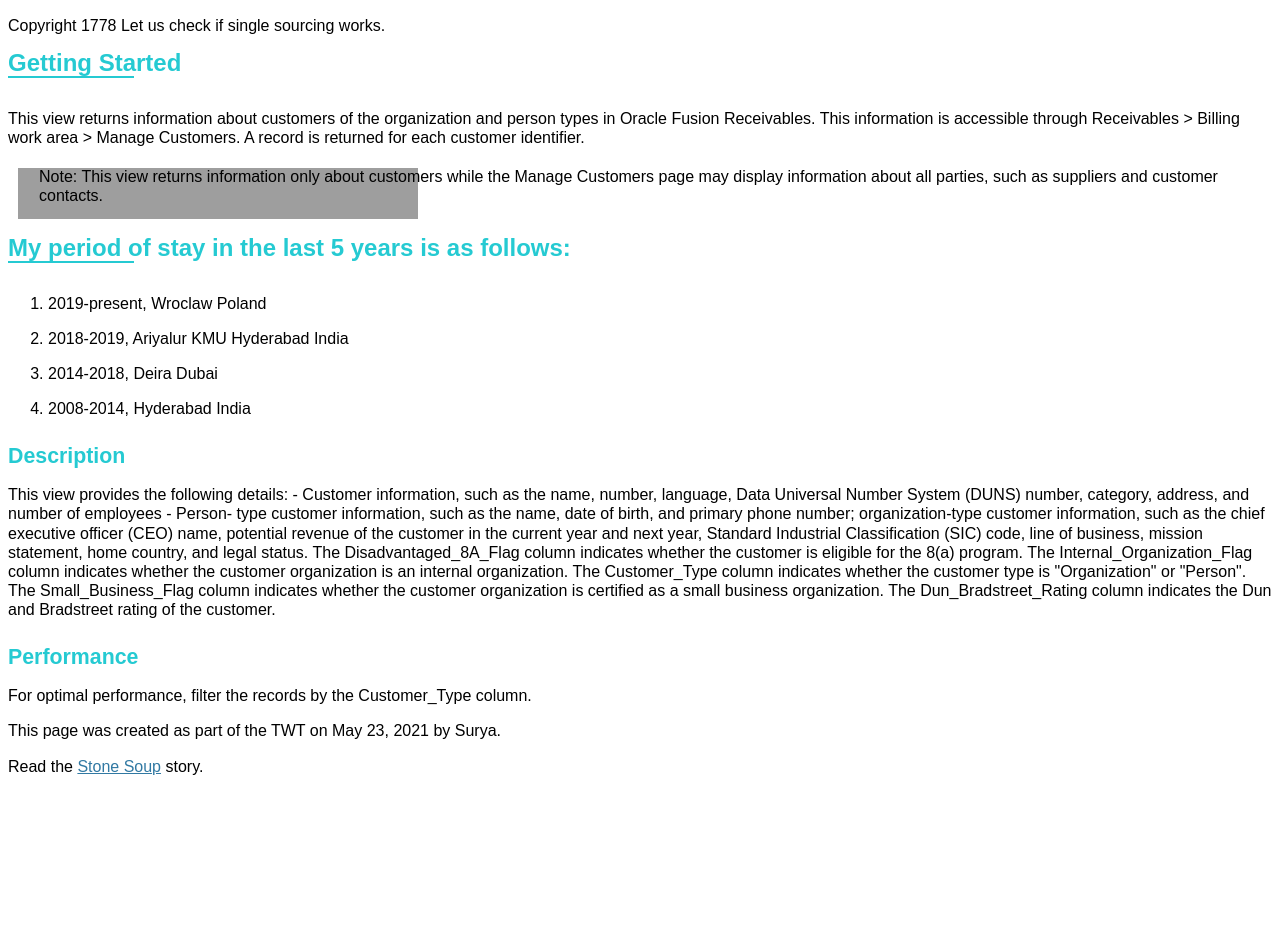
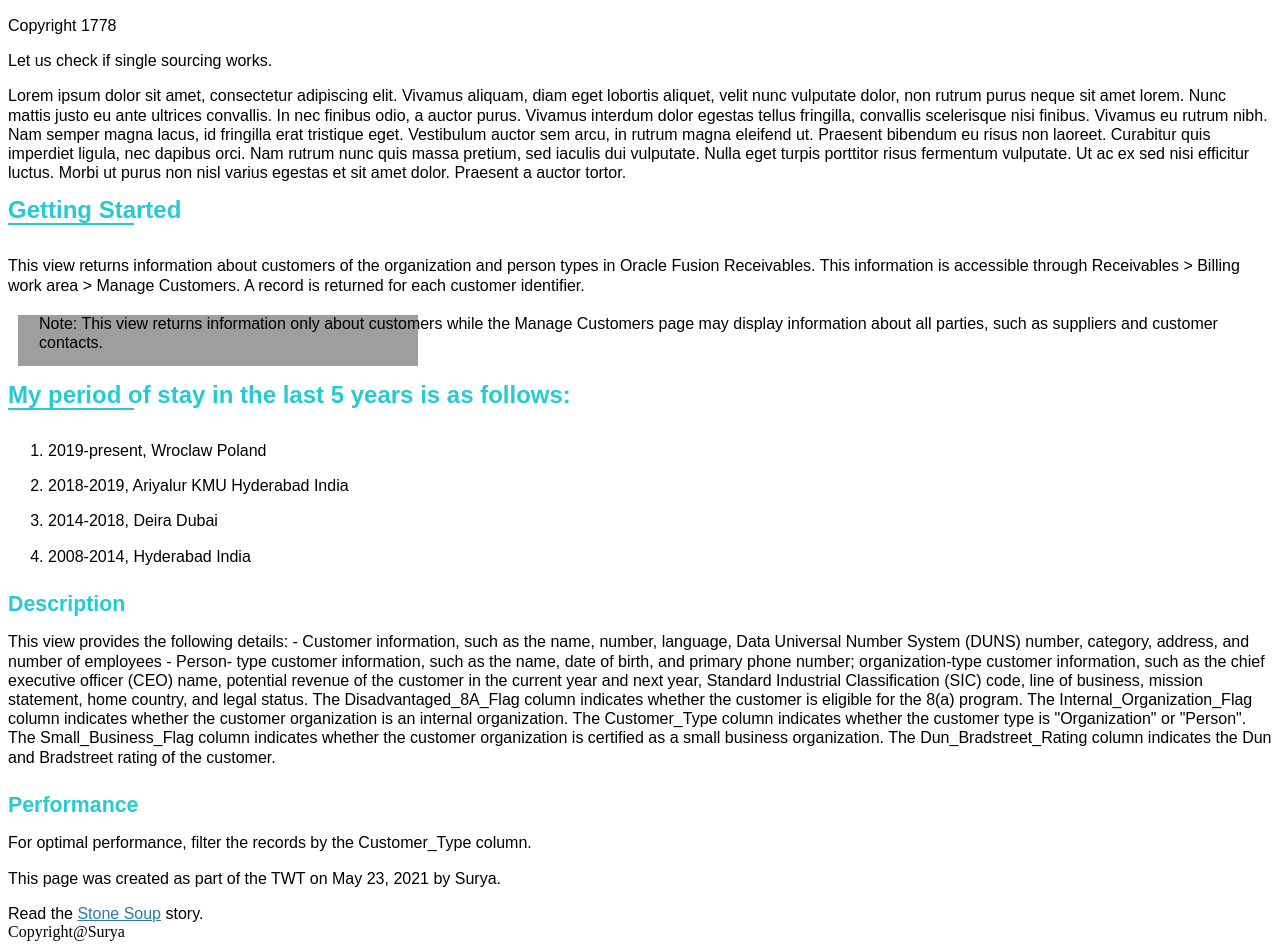
Before and after one commit to SuryaPanneer/turbo-disco, a Jekyll site: the page built from topics/GettingStarted.md, in a window 1280 px wide. Built offline with Jekyll 4.4.1, drawn with Linux system fonts in a browser that asks for light colours; before the commit the page ends 900 px from its top, so only the background shows below that.

Commit message:
checkng includes file

```diff
--- a/_includes/singlesource.txt
+++ b/_includes/singlesource.txt
@@ -1,2 +1,6 @@
 Copyright 1778
-Let us check if single sourcing works.
+<html>
+<head></head>
+<body><p>Let us check if single sourcing works.</p>
+<p>Lorem ipsum dolor sit amet, consectetur adipiscing elit. Vivamus aliquam, diam eget lobortis aliquet, velit nunc vulputate dolor, non rutrum purus neque sit amet lorem. Nunc mattis justo eu ante ultrices convallis. In nec finibus odio, a auctor purus. Vivamus interdum dolor egestas tellus fringilla, convallis scelerisque nisi finibus. Vivamus eu rutrum nibh. Nam semper magna lacus, id fringilla erat tristique eget. Vestibulum auctor sem arcu, in rutrum magna eleifend ut. Praesent bibendum eu risus non laoreet. Curabitur quis imperdiet ligula, nec dapibus orci. Nam rutrum nunc quis massa pretium, sed iaculis dui vulputate. Nulla eget turpis porttitor risus fermentum vulputate. Ut ac ex sed nisi efficitur luctus. Morbi ut purus non nisl varius egestas et sit amet dolor. Praesent a auctor tortor. </p></body>
+</html>
--- a/_layouts/template.html
+++ b/_layouts/template.html
@@ -8,5 +8,6 @@
         {{ content }}
       </div>
     </main>
+Copyright@Surya
   </body>
 </html>
```
Also changed, not shown: _includes/includetext.md (added, +13 -0 lines).
